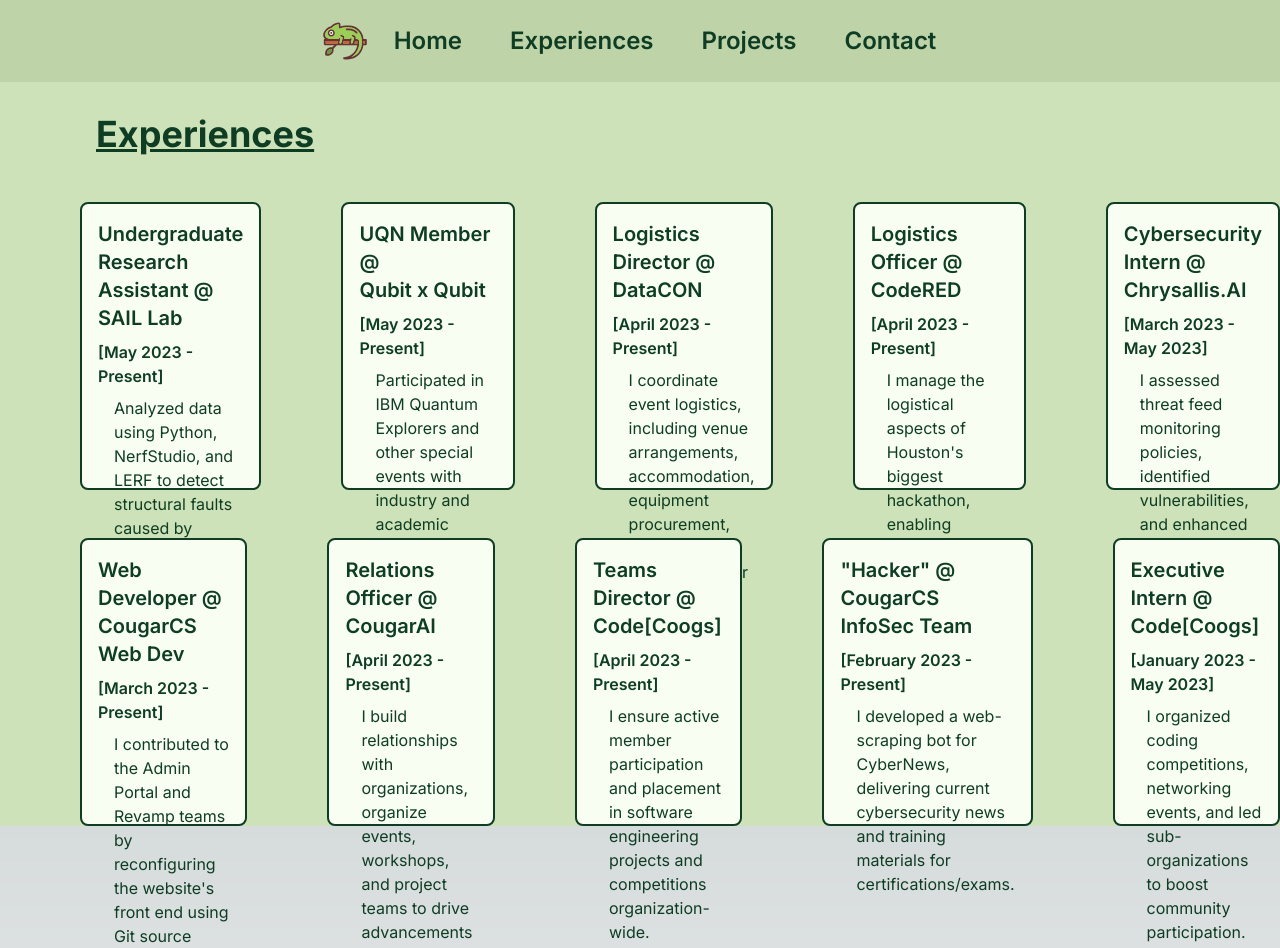
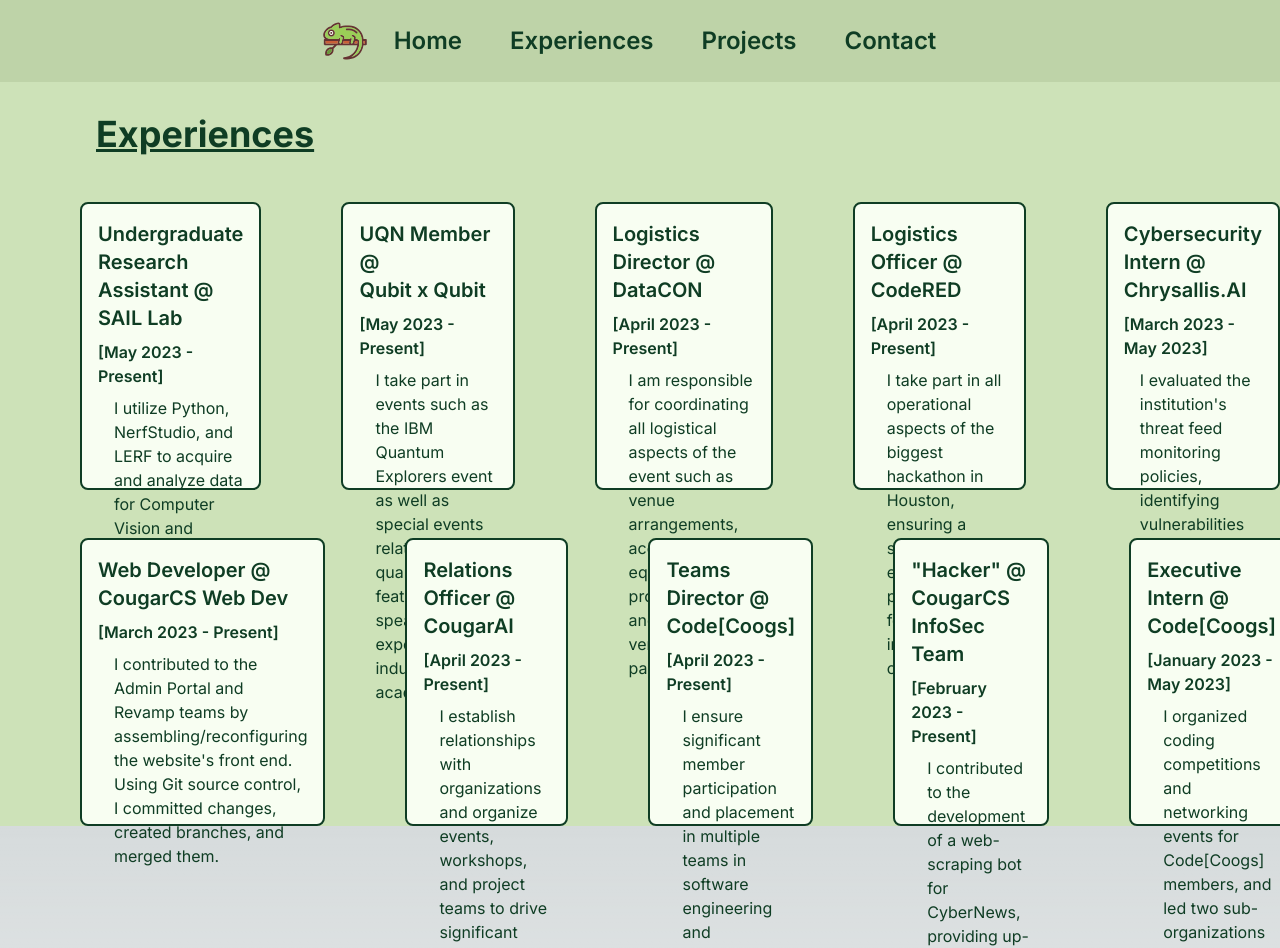
Before and after one commit to Ashishjob/Ashish-Job-Portfolio-Website, a Next.js app: page /experiences in a window 1280 px wide. Shown: the top 948 px of the page. Built offline with nearby package versions, Linux system fonts and the light colour scheme.

Commit message:
feat: return to previous experiences

```diff
--- a/app/experiences/page.tsx
+++ b/app/experiences/page.tsx
@@ -26,7 +26,7 @@
               </h1>
               <h6 className="mt-2 font-semibold"> [May 2023 - Present] </h6>
               <div className="font-sm mt-2 flex flex-row text-base lg:ml-4">
-              Analyzed data using Python, NerfStudio, and LERF to detect structural faults caused by natural disasters.
+              I utilize Python, NerfStudio, and LERF to acquire and analyze data for Computer Vision and language modeling in order to detect faults in structures caused by natural disasters.
               </div>
             </a>
 
@@ -40,7 +40,7 @@
               </h1>
               <h6 className="mt-2 font-semibold"> [May 2023 - Present] </h6>
               <div className="font-sm mt-2 flex flex-row text-base lg:ml-4">
-                Participated in IBM Quantum Explorers and other special events with industry and academic experts in the quantum field.
+                I take part in events such as the IBM Quantum Explorers event as well as special events related to the quantum field featuring guest speakers and experts in industry and academia
               </div>
             </a>
 
@@ -55,7 +55,7 @@
               </h1>
               <h6 className="mt-2 font-semibold"> [April 2023 - Present] </h6>
               <div className="font-sm mt-2 flex flex-row text-base lg:ml-4">
-              I coordinate event logistics, including venue arrangements, accommodation, equipment procurement, and vendor/sponsor partnerships.
+              I am responsible for coordinating all logistical aspects of the event such as venue arrangements, accommodation, equipment procurement, and vendor/sponsor partnerships.
               </div>
             </a>
 
@@ -70,7 +70,7 @@
               </h1>
               <h6 className="mt-2 font-semibold"> [April 2023 - Present] </h6>
               <div className="font-sm mt-2 flex flex-row text-base lg:ml-4">
-              I manage the logistical aspects of Houston&apos;s biggest hackathon, enabling participants to focus on innovation and collaboration.
+              I take part in all operational aspects of the biggest hackathon in Houston, ensuring a seamless experience for participants to focus on innovation and collaboration.
               </div>
             </a>
 
@@ -85,7 +85,7 @@
               </h1>
               <h6 className="mt-2 font-semibold"> [March 2023 - May 2023] </h6>
               <div className="font-sm mt-2 flex flex-row text-base lg:ml-4">
-              I assessed threat feed monitoring policies, identified vulnerabilities, and enhanced cybersecurity through gap analyses.
+              I evaluated the institution&apos;s threat feed monitoring policies, identifying vulnerabilities to enhance cybersecurity, and I led a team promoting collaboration among all members.
               </div>
             </a>
           </div>
@@ -101,7 +101,7 @@
               </h1>
               <h6 className="mt-2 font-semibold"> [March 2023 - Present] </h6>
               <div className="font-sm mt-2 flex flex-row text-base lg:ml-4">
-              I contributed to the Admin Portal and Revamp teams by reconfiguring the website&apos;s front end using Git source control.
+                I contributed to the Admin Portal and Revamp teams by assembling/reconfiguring the website&apos;s front end. Using Git source control, I committed changes, created branches, and merged them.
               </div>
             </a>
 
@@ -116,7 +116,7 @@
               </h1>
               <h6 className="mt-2 font-semibold"> [April 2023 - Present] </h6>
               <div className="font-sm mt-2 flex flex-row text-base lg:ml-4">
-              I build relationships with organizations, organize events, workshops, and project teams to drive advancements in AI and ML for students.
+              I establish relationships with organizations and organize events, workshops, and project teams to drive significant advancements in AI and ML for participating students.
               </div>
             </a>
 
@@ -131,7 +131,7 @@
               </h1>
               <h6 className="mt-2 font-semibold"> [April 2023 - Present] </h6>
               <div className="font-sm mt-2 flex flex-row text-base lg:ml-4">
-              I ensure active member participation and placement in software engineering projects and competitions organization-wide.
+              I ensure significant member participation and placement in multiple teams in software engineering and development projects and professional competitions throughout the organization.
               </div>
             </a>
 
@@ -149,7 +149,7 @@
                 [February 2023 - Present]{" "}
               </h6>
               <div className="font-sm mt-2 flex flex-row text-base lg:ml-4">
-              I developed a web-scraping bot for CyberNews, delivering current cybersecurity news and training materials for certifications/exams.
+              I contributed to the development of a web-scraping bot for CyberNews, providing up-to-date cybersecurity news and training materials for certifications and exams.
               </div>
             </a>
 
@@ -167,7 +167,7 @@
                 [January 2023 - May 2023]{" "}
               </h6>
               <div className="font-sm mt-2 flex flex-row text-base lg:ml-4">
-              I organized coding competitions, networking events, and led sub-organizations to boost community participation.
+              I organized coding competitions and networking events for Code[Coogs] members, and led two sub-organizations to increase participation within the community.
               </div>
             </a>
           </div>
@@ -186,7 +186,7 @@
               </h1>
               <h6 className="mt-2 font-semibold"> [May 2023 - Present] </h6>
               <div className="font-sm mt-2 flex flex-row text-base lg:ml-4">
-              Analyzed data using Python, NerfStudio, and LERF to detect structural faults caused by natural disasters.
+                I utilize Python, NerfStudio, and LERF to acquire and analyze data for Computer Vision and language modeling in order to detect faults in structures caused by natural disasters.
               </div>
             </a>
 
@@ -200,7 +200,7 @@
               </h1>
               <h6 className="mt-2 font-semibold"> [May 2023 - Present] </h6>
               <div className="font-sm mt-2 flex flex-row text-base lg:ml-4">
-              Participated in IBM Quantum Explorers and other special events with industry and academic experts in the quantum field.
+              I take part in events such as the IBM Quantum Explorers event as well as special events related to the quantum field featuring guest speakers and experts in industry and academia
               </div>
             </a>
           </div>
@@ -217,7 +217,7 @@
               </h1>
               <h6 className="mt-2 font-semibold"> [April 2023 - Present] </h6>
               <div className="font-sm mt-2 flex flex-row text-base lg:ml-4">
-              I coordinate event logistics, including venue arrangements, accommodation, equipment procurement, and vendor/sponsor partnerships.
+              I am responsible for coordinating all logistical aspects of the event such as venue arrangements, accommodation, equipment procurement, and vendor/sponsor partnerships.
               </div>
             </a>
 
@@ -232,7 +232,7 @@
               </h1>
               <h6 className="mt-2 font-semibold"> [April 2023 - Present] </h6>
               <div className="font-sm mt-2 flex flex-row text-base lg:ml-4">
-              I manage the logistical aspects of Houston&apos;s biggest hackathon, enabling participants to focus on innovation and collaboration.
+              I take part in all operational aspects of the biggest hackathon in Houston, ensuring a seamless experience for participants to focus on innovation and collaboration.
               </div>
             </a>
           </div>
@@ -249,7 +249,7 @@
               </h1>
               <h6 className="mt-2 font-semibold"> [March 2023 - May 2023] </h6>
               <div className="font-sm mt-2 flex flex-row text-base lg:ml-4">
-              I assessed threat feed monitoring policies, identified vulnerabilities, and enhanced cybersecurity through gap analyses.
+              I evaluated the institution&apos;s threat feed monitoring policies, identifying vulnerabilities to enhance cybersecurity, and I led a team promoting collaboration among all members.
               </div>
             </a>
 
@@ -264,7 +264,7 @@
               </h1>
               <h6 className="mt-2 font-semibold"> [March 2023 - Present] </h6>
               <div className="font-sm mt-2 flex flex-row text-base lg:ml-4">
-              I contributed to the Admin Portal and Revamp teams by reconfiguring the website&apos;s front end using Git source control.
+              I contributed to the Admin Portal and Revamp teams by assembling/reconfiguring the website&apos;s front end. Using Git source control, I committed changes, created branches, and merged them.
               </div>
             </a>
           </div>
@@ -281,7 +281,7 @@
               </h1>
               <h6 className="mt-2 font-semibold"> [April 2023 - Present] </h6>
               <div className="font-sm mt-2 flex flex-row text-base lg:ml-4">
-              I build relationships with organizations, organize events, workshops, and project teams to drive advancements in AI and ML for students.
+              I establish relationships with organizations and organize events, workshops, and project teams to drive significant advancements in AI and ML for participating students.
               </div>
             </a>
 
@@ -296,7 +296,7 @@
               </h1>
               <h6 className="mt-2 font-semibold"> [April 2023 - Present] </h6>
               <div className="font-sm mt-2 flex flex-row text-base lg:ml-4">
-              I ensure active member participation and placement in software engineering projects and competitions organization-wide.
+              I ensure significant member participation and placement in multiple teams in software engineering and development projects and professional competitions throughout the organization.
               </div>
             </a>
           </div>
@@ -316,7 +316,7 @@
                 [February 2023 - Present]{" "}
               </h6>
               <div className="font-sm mt-2 flex flex-row text-base lg:ml-4">
-              I developed a web-scraping bot for CyberNews, delivering current cybersecurity news and training materials for certifications/exams.
+              I contributed to the development of a web-scraping bot for CyberNews, providing up-to-date cybersecurity news and training materials for certifications and exams.
               </div>
             </a>
 
@@ -334,7 +334,7 @@
                 [January 2023 - May 2023]{" "}
               </h6>
               <div className="font-sm mt-2 flex flex-row text-base lg:ml-4">
-              I organized coding competitions, networking events, and led sub-organizations to boost community participation.
+              I organized coding competitions and networking events for Code[Coogs] members, and led two sub-organizations to increase participation within the community.
               </div>
             </a>
           </div>
```
